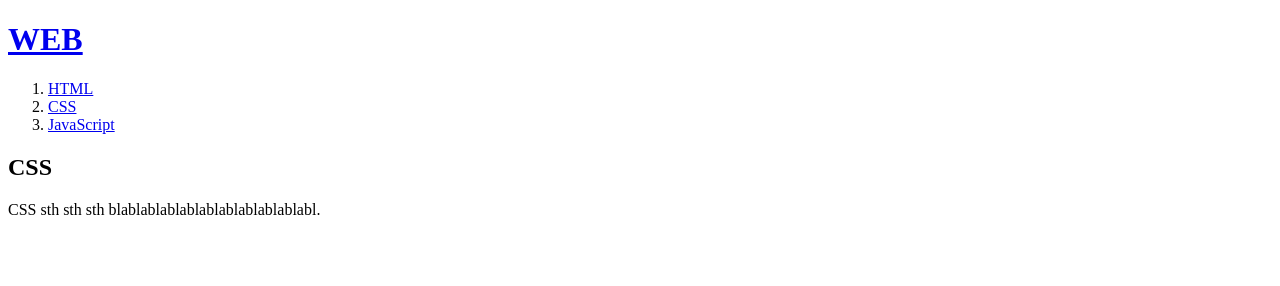
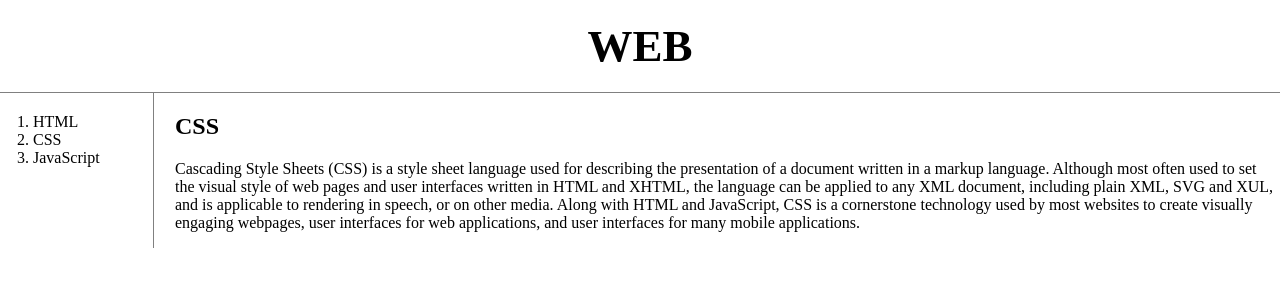
Before and after one commit to Jang9721/Html-practice, a plain HTML site: page 2.html in a window 1280 px wide. Drawn offline with Linux system fonts and the light colour scheme.

Commit message:
Update 2.html
CSS 끝낸 부분

```diff
--- a/2.html
+++ b/2.html
@@ -1,19 +1,68 @@
 <!doctype html>
 <html>
 <head>
-  <title>WEB1 - html</title>
+  <title>WEB1 - CSS</title>
   <meta charset="utf-8">
+  <style>
+    body{
+      margin: 0px;
+    }
+    a {
+      color:black;
+      text-decoration: none;
+    }
+    h1{
+      font-size:45px;
+      text-align: center;
+      border-bottom: 1px solid grey;
+      margin:0;
+      padding: 20px;
+    }
+    ol{
+      border-right:1px solid grey;
+      width: 100px;
+      margin: 0px;
+      padding:20px;
+    }
+    #grid{
+      display: grid;
+      grid-template-columns: 150px 1fr;
+    }
+    #grid ol{
+      padding-left:33px;
+    }
+    #grid #article{
+      padding-left: 25px;
+    }
+    @media(max-width:800px){
+      #grid{
+        display: grid;
+    }
+  </style>
 </head>
 <body>
-<h1><a href="index.html">WEB</a></h1>
-<ol>
-  <li><a href="1.html">HTML</a></li>
-  <li><a href="2.html">CSS</a></li>
-  <li><a href="3.html">JavaScript</a></li>
-</ol>
-<h2>CSS</h2>
-<p>
-  CSS sth sth sth blablablablablablablablablablabl.
-</p>
+  <h1><a href="index.html">WEB</font></a></h1>
+<div id="grid">
+  <ol>
+    <li><a href="1.html">HTML</font></a></li>
+    <li><a href="2.html" >CSS</font>
+    </a></li>
+    <li><a href="3.html">JavaScript</font></a></li>
+  </ol>
+  <div id="article">
+    <h2>CSS</h2>
+    <p>
+      Cascading Style Sheets (CSS) is a style sheet language used for describing
+      the presentation of a document written in a markup language. Although most
+      often used to set the visual style of web pages and user interfaces written
+      in HTML and XHTML, the language can be applied to any XML document,
+      including plain XML, SVG and XUL, and is applicable to rendering in speech,
+      or on other media. Along with HTML and JavaScript, CSS is a cornerstone
+      technology used by most websites to create visually engaging webpages,
+      user interfaces for web applications, and user interfaces for many mobile
+      applications.
+    </p>
+  </div>
+</div>
 </body>
 </html>
```
